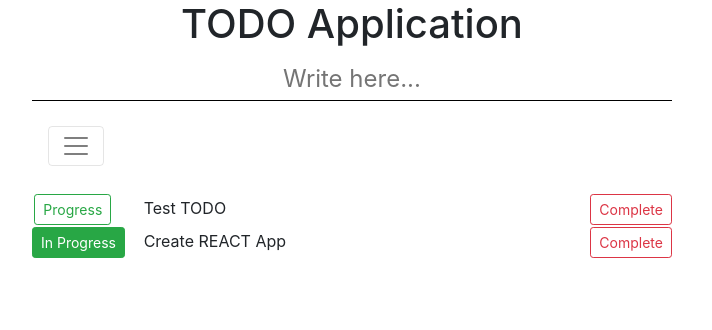
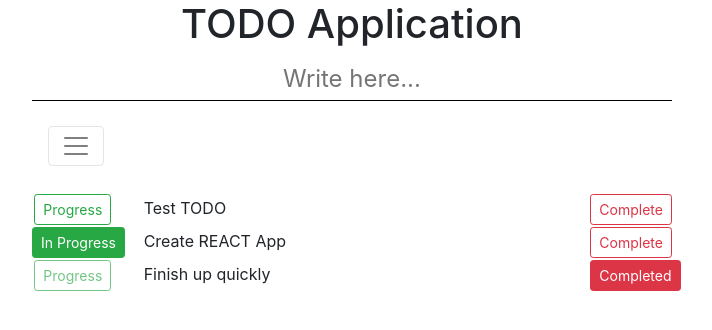
Before and after one commit to iamashraful/flux-todo, a React (Create React App) app: page /#/all in a window 1280 px wide. Shown: the top 330 px of the page, without its empty margins (288-1000 px from the left). Built offline with nearby package versions, Linux system fonts and the light colour scheme; what flux would draw is missing.

Commit message:
added better user experience

```diff
--- a/src/components/Todo.js
+++ b/src/components/Todo.js
@@ -21,10 +21,20 @@ class Todo extends Component {
             );
         const progressText = this.props.item.isInProgress ? "In Progress" : "Progress";
 
+        const isCompletedButtonClass = "btn btn-sm " + (
+                this.props.item.isCompleted ? "btn-danger" : "btn-outline-danger"
+            );
+        const completedText = this.props.item.isCompleted ? "Completed" : "Complete";
+
+        // InProgress button will be disabled when task is completed
+        const isDisabled = this.props.item.isCompleted;
+
+
         return (
             <div className="row list-item">
                 <div className="col-md-2 col-sm-2">
                     <button
+                        disabled={isDisabled}
                         className={inProgressButtonClass}
                         onClick={this.handleTask.bind(this, this.props.item)}>
                         {progressText}
@@ -34,7 +44,9 @@ class Todo extends Component {
                     {this.props.item.text}
                 </div>
                 <div className="col-md-2 col-sm-2">
-                    <button className="btn btn-sm btn-outline-danger">Complete</button>
+                    <button className={isCompletedButtonClass}>
+                        {completedText}
+                    </button>
                 </div>
             </div>
         )
--- a/src/store/TodoStore.js
+++ b/src/store/TodoStore.js
@@ -23,6 +23,12 @@ class TodoStore extends EventEmitter {
                 text: 'Create REACT App',
                 isCompleted: false,
                 isInProgress: true
+            },
+            {
+                id: 3,
+                text: 'Finish up quickly',
+                isCompleted: true,
+                isInProgress: false
             }
         ];
         this.navItems = [
```
